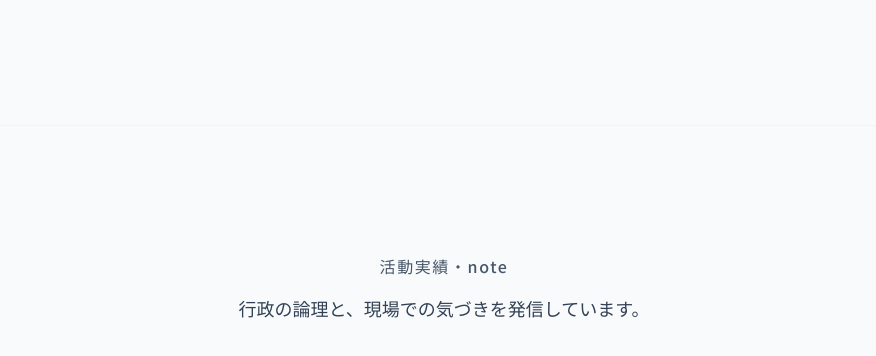
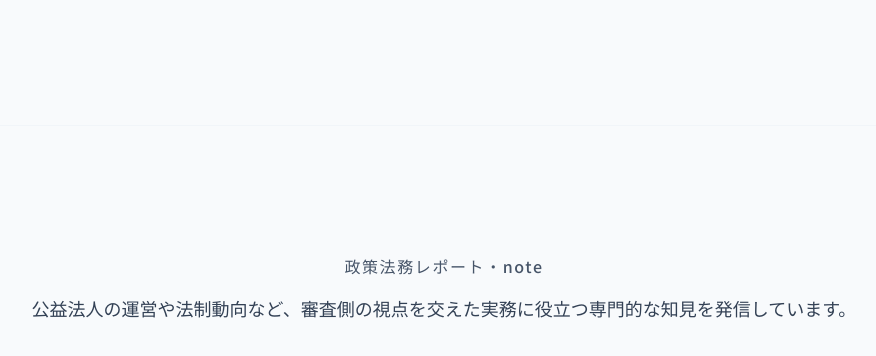
Before and after one commit to sky621tyo/atsumi-hiroyuki.jp, a website: page index.html in a window 1280 px wide. Shown: the part 7517-7873 px from the top of the page, without its empty margins (196-1072 px from the left). Drawn offline with Linux system fonts and the light colour scheme; a script that the page names is missing.

Commit message:
fix: Update note section intro text to fit administrative scrivener context

```diff
--- a/index.html
+++ b/index.html
@@ -480,8 +480,8 @@
     <section id="note-articles" class="bg-slate-50 px-6 py-24 border-t border-slate-100">
         <div class="max-w-5xl mx-auto">
             <div class="mb-16 text-center">
-                <span class="text-base font-medium tracking-widest text-slate-600 block mb-4">活動実績・note</span>
-                <p class="text-lg text-slate-700">行政の論理と、現場での気づきを発信しています。</p>
+                <span class="text-base font-medium tracking-widest text-slate-600 block mb-4">政策法務レポート・note</span>
+                <p class="text-lg text-slate-700">公益法人の運営や法制動向など、審査側の視点を交えた実務に役立つ専門的な知見を発信しています。</p>
             </div>
 
             <div class="grid grid-cols-1 md:grid-cols-2 lg:grid-cols-3 gap-6">
```
